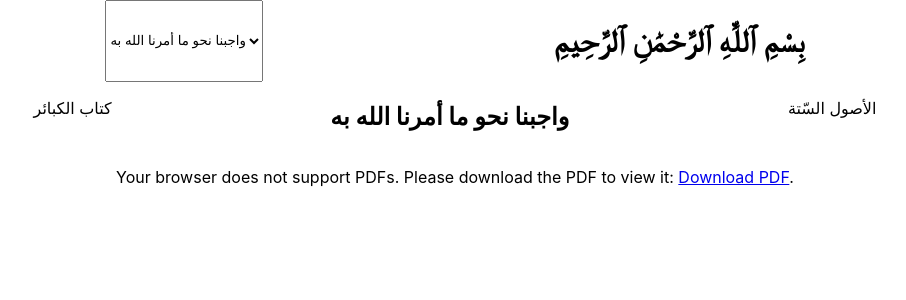
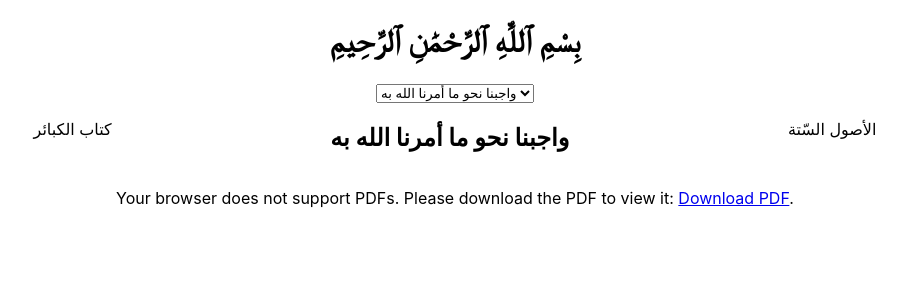
Before and after one commit to fyawil/matnMemo, a React (Create React App) app: page / in a window 1280 px wide. Shown: the top 300 px of the page, without its empty margins (185-1091 px from the left). Built offline with nearby package versions, Linux system fonts and the light colour scheme.

Commit message:
Updated the code to place book selector below the Basmalah

```diff
--- a/src/App.js
+++ b/src/App.js
@@ -105,16 +105,14 @@ function App() {
 
   return (
     <div style={{textAlign: 'center'}}>
-      <div style={{display: 'flex', justifyContent: 'space-evenly'}}>
-      <BookSelector
+        <h1>بِسْمِ ٱللَّٰهِ ٱلرَّحْمَٰنِ ٱلرَّحِيمِ</h1>
+        <BookSelector
         setCurrentBook={setCurrentBook}
         setPreviousBook={setPreviousBook}
         setNextBook={setNextBook}
         currentBookList={currentBookList}
         pdfs={pdfs}
         />
-        <h1>بِسْمِ ٱللَّٰهِ ٱلرَّحْمَٰنِ ٱلرَّحِيمِ</h1>
-      </div>
       <div style={{display: 'flex', justifyContent: 'space-evenly'}}>
         <p onClick={handleDecrementBook}>{pdfs[previousBook].arabicName}</p>
         <h2>{pdfs[currentBook].arabicName}</h2>
```
